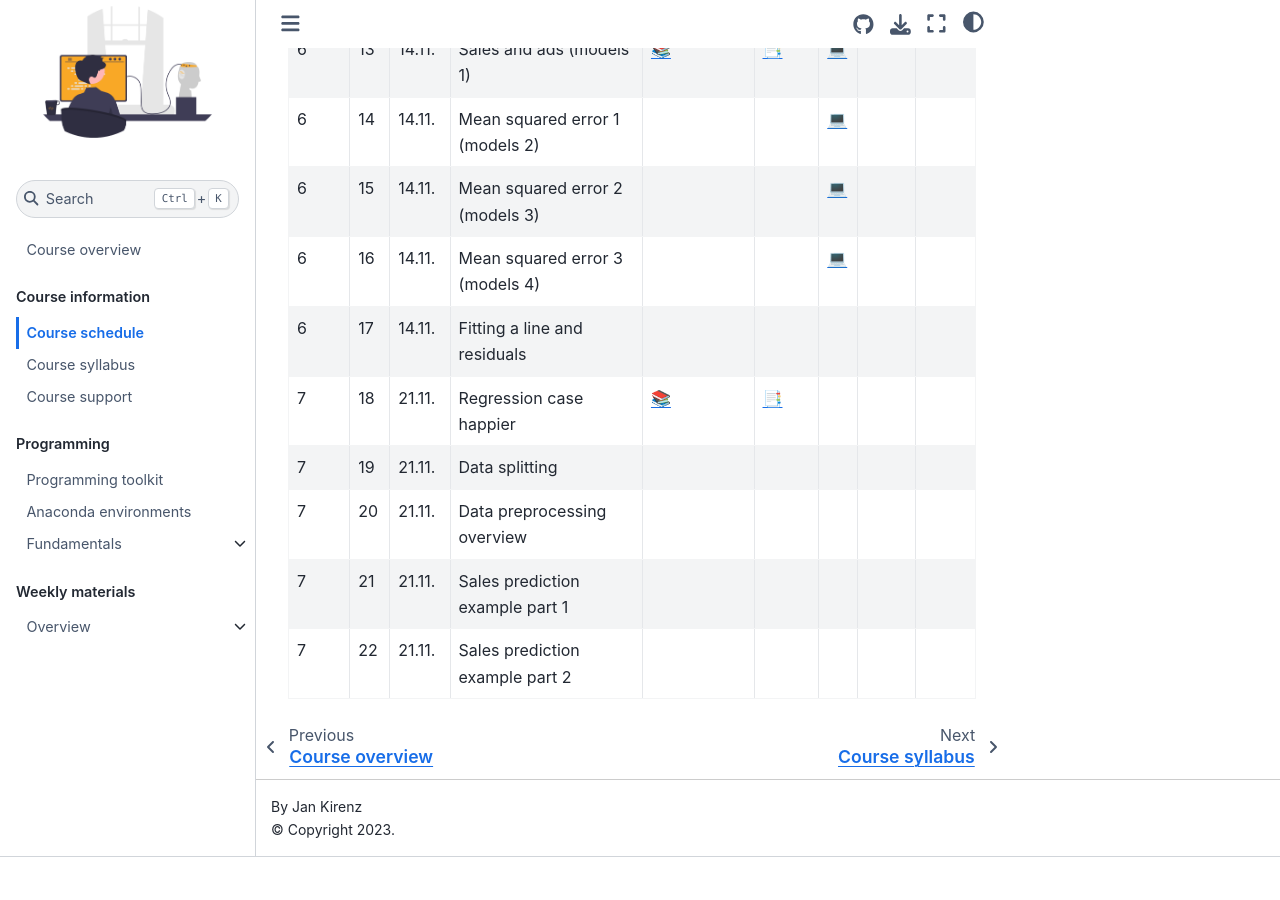
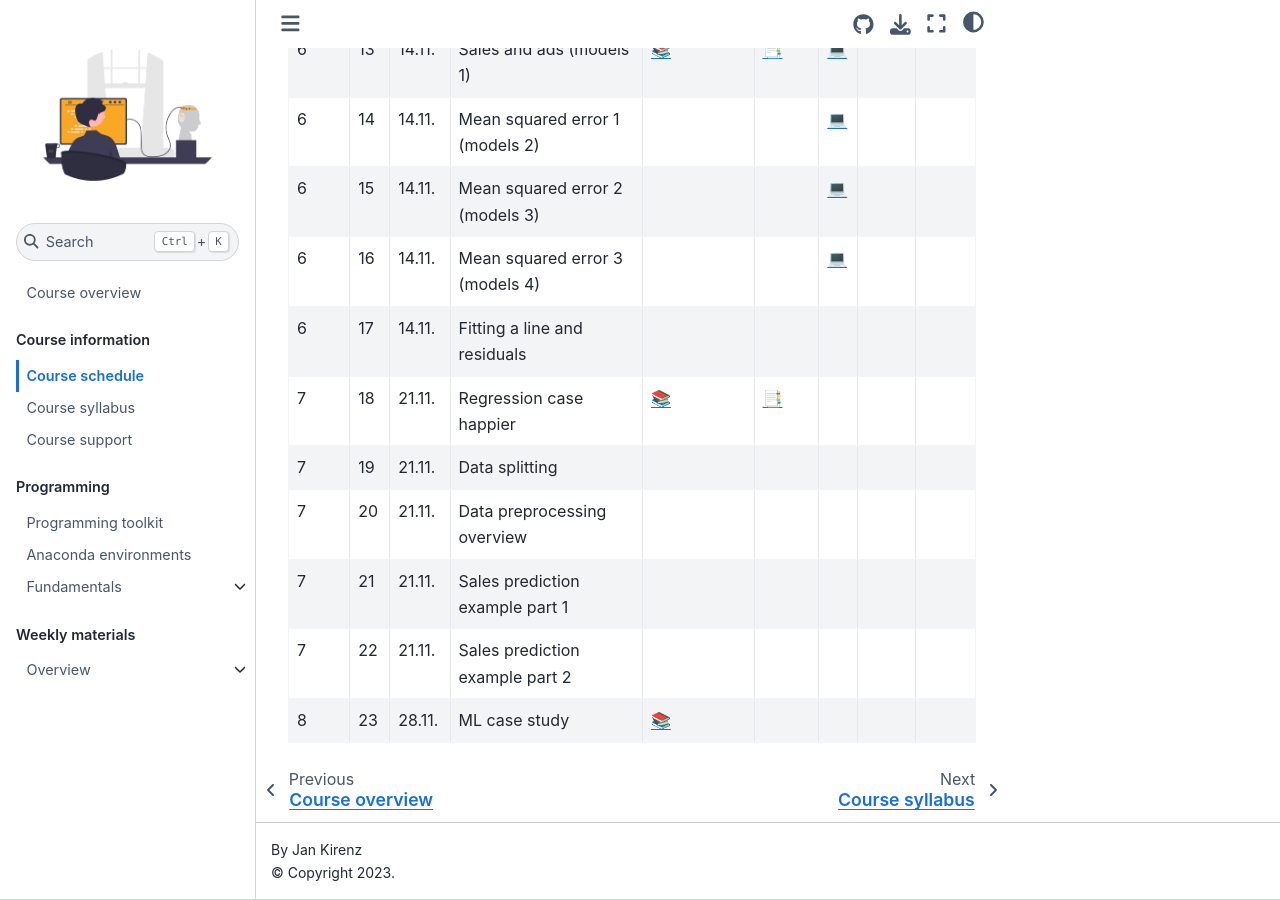
Before and after one commit to ds-ws22/website, a Jupyter Book: the page built from docs/course-schedule.md, in a window 1280 px wide and 900 px high, scrolled down 1011 px. Built offline with Jupyter Book 1.0.4 settings and Sphinx 7.4.7 and the Sphinx Book theme 1.1.4, drawn with Linux system fonts in a browser that asks for light colours; comment, search, counter and statistics services are not loaded; before the commit the page ends 1868 px from its top, so only the background shows below that.

Commit message:
Update course-schedule.md

```diff
--- a/docs/course-schedule.md
+++ b/docs/course-schedule.md
@@ -32,3 +32,4 @@ For a semester overview, take a look at the [course-overview](../docs/course-ove
 |	7	|	20	|	21.11.	|	Data preprocessing overview	|		|		|		|		|		|
 |	7	|	21	|	21.11.	|	Sales prediction example part 1	|		|		|		|		|		|
 |	7	|	22	|	21.11.	|	Sales prediction example part 2	|		|		|		|		|		|
+|	8	|	23	|	28.11.	|	ML case study	|	[📚](../weeks/week8.md)	|		|		|		|		|
```
